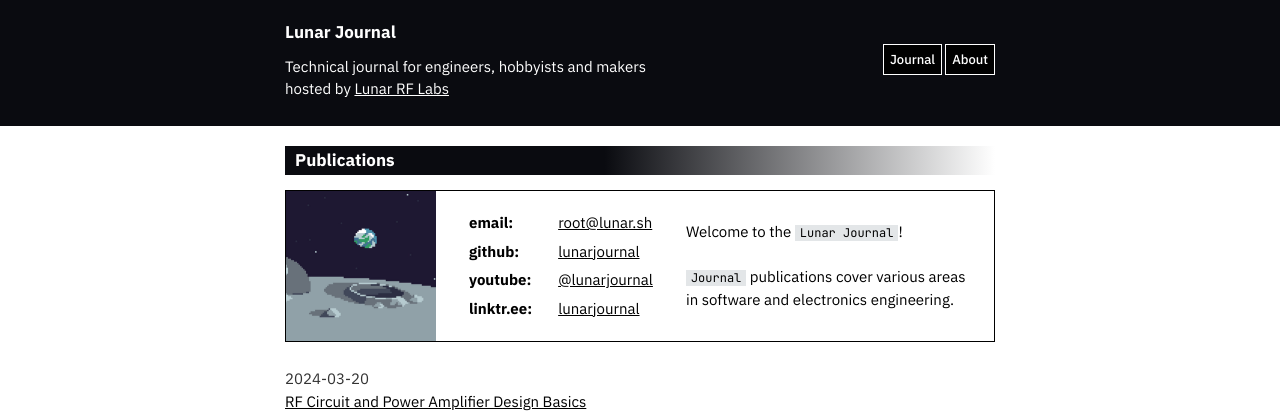
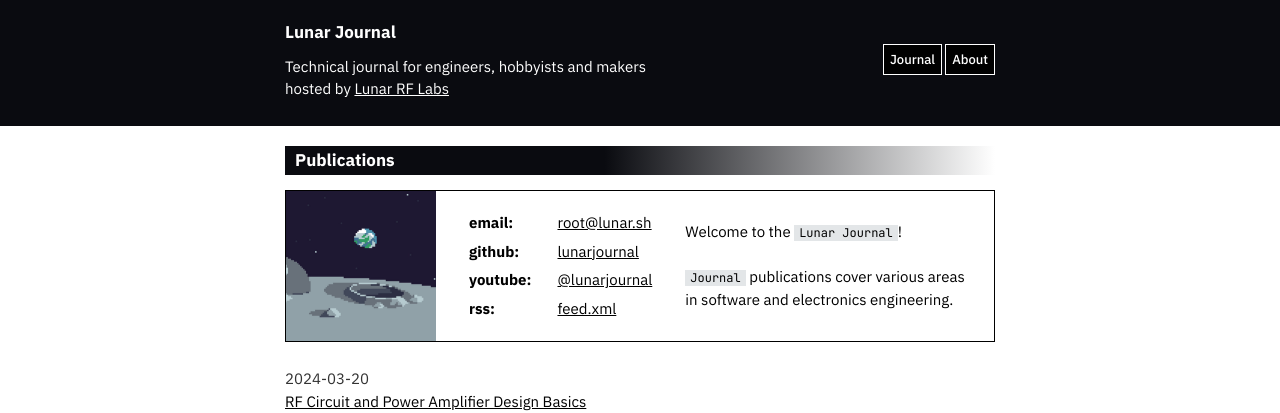
Before and after one commit to microstub/microstub.github.io, a Jekyll site: the page built from index.html, in a window 1280 px wide. Shown: the top 413 px of the page. Built offline with Jekyll 4.4.1, drawn with Linux system fonts in a browser that asks for light colours; nearby versions of some CDN libraries.

Commit message:
Update index.html

```diff
--- a/index.html
+++ b/index.html
@@ -51,8 +51,8 @@
               <td><a href="https://youtube.com/@lunarjournal">@lunarjournal</a></td>
           </tr>
           <tr>
-              <th>linktr.ee:</th>
-              <td><a href="https://linktr.ee/lunarjournal">lunarjournal</a></td>
+              <th>rss:</th>
+              <td><a href="https://journal.lunar.sh/feed.xml">feed.xml</a></td>
           </tr>
       </tbody>
   </table>
```
